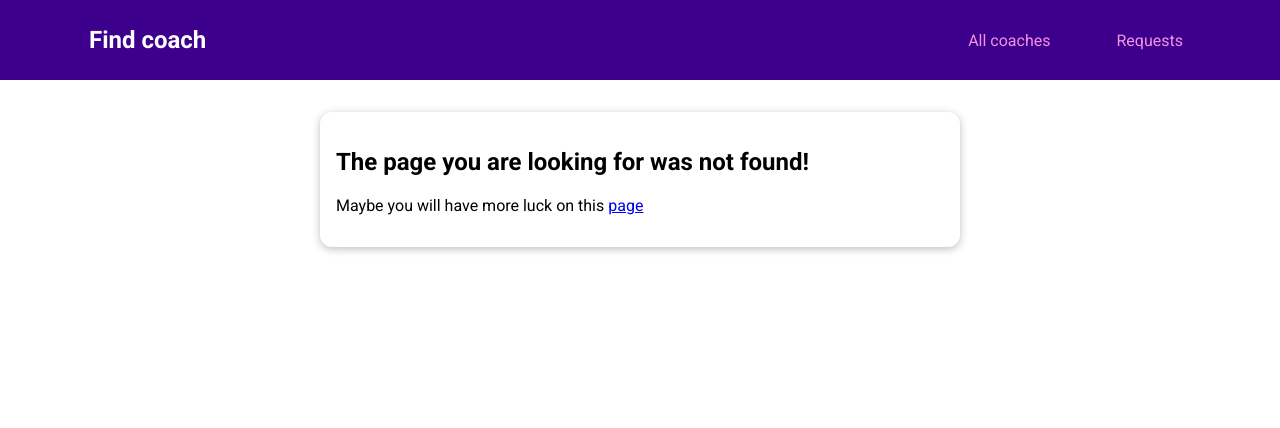
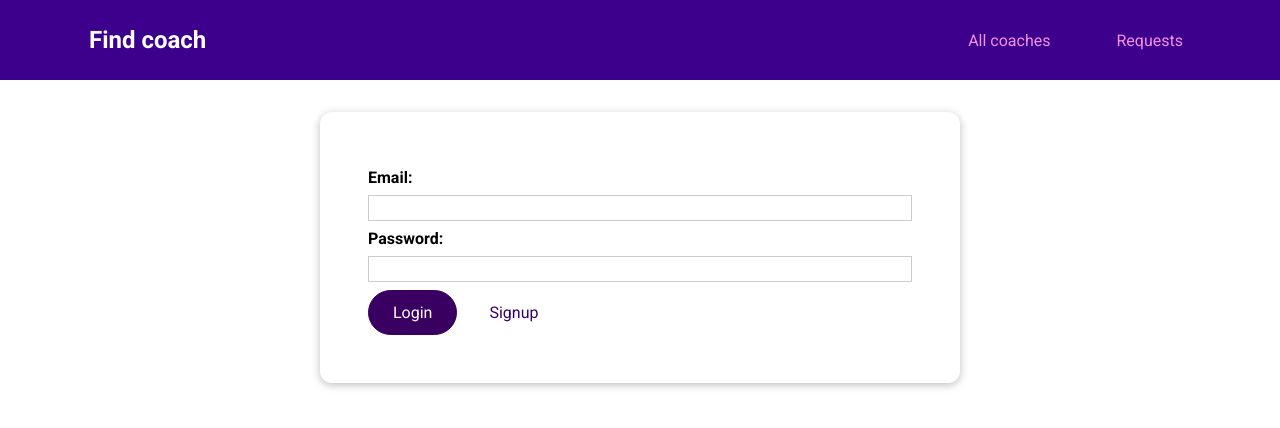
Before and after one commit to MarcoMruz/find-coach, a Vue app: page /auth in a window 1280 px wide. Before the commit this address had no page. Shown: the top 428 px of the page. Built offline with nearby package versions, Linux system fonts and the light colour scheme.

Commit message:
add auth handling to vuex and form

```diff
--- a/config.js
+++ b/config.js
@@ -1,2 +1,6 @@
 export const API_URL =
   'https://svelte-todo-88b77-default-rtdb.europe-west1.firebasedatabase.app/';
+
+const API_KEY = 'AIzaSyBucTPEargcjMorVtnfE6fXLGrpz2JyCxc';
+
+export const AUTH_API_URL = `https://identitytoolkit.googleapis.com/v1/accounts:signUp?key=${API_KEY}`;
--- /dev/null
+++ b/src/pages/auth/AuthForm.vue
@@ -0,0 +1,99 @@
+<template>
+  <VCard>
+    <form @submit.prevent="handleLogin">
+      <div class="form-control">
+        <label for="email">Email:</label>
+        <input type="email" id="email" required v-model.trim="email" />
+      </div>
+
+      <div class="form-control">
+        <label for="password">Password:</label>
+        <input type="password" id="password" required v-model.trim="password" />
+      </div>
+
+      <VButton>{{ submitButtonCaption }}</VButton>
+      <VButton type="button" mode="flat" @click="switchToRegister">{{
+        toggleButtonCaption
+      }}</VButton>
+    </form>
+  </VCard>
+</template>
+
+<script>
+export default {
+  data() {
+    return {
+      email: '',
+      password: '',
+      mode: 'login'
+    };
+  },
+
+  computed: {
+    submitButtonCaption() {
+      return this.mode === 'login' ? 'Login' : 'Signup';
+    },
+
+    toggleButtonCaption() {
+      return this.mode === 'login' ? 'Signup' : 'Login';
+    }
+  },
+
+  methods: {
+    handleLogin() {
+      this.mode === 'login'
+        ? ''
+        : this.$store.dispatch('signup', {
+            email: this.email,
+            password: this.password
+          });
+    },
+
+    switchToRegister() {
+      this.mode = this.mode === 'login' ? 'signup' : 'login';
+    }
+  }
+};
+</script>
+
+<style scoped>
+form {
+  margin: 1rem;
+  padding: 1rem;
+}
+
+.form-control {
+  margin: 0.5rem 0;
+}
+
+label {
+  font-weight: bold;
+  margin-bottom: 0.5rem;
+  display: block;
+}
+
+input,
+textarea {
+  display: block;
+  width: 100%;
+  font: inherit;
+  border: 1px solid #ccc;
+  padding: 0.15rem;
+}
+
+input:focus,
+textarea:focus {
+  border-color: #3d008d;
+  background-color: #faf6ff;
+  outline: none;
+}
+
+.errors {
+  font-weight: bold;
+  color: red;
+}
+
+.actions {
+  text-align: center;
+}
+</style>
--- a/src/router.js
+++ b/src/router.js
@@ -6,6 +6,8 @@ import CoachesRegister from './pages/coaches/CoachesRegister.vue';
 
 import ContactCoach from './pages/requests/ContactCoach.vue';
 import RequestsList from './pages/requests/RequestsList.vue';
+
+import AuthForm from './pages/auth/AuthForm.vue';
 
 import NotFound from './pages/NotFound.vue';
 
@@ -22,7 +24,8 @@ const router = createRouter({
     },
     { path: '/register', component: CoachesRegister },
     { path: '/requests', component: RequestsList },
-    { path: '/:notFound(.*)', component: NotFound }
+    { path: '/:notFound(.*)', component: NotFound },
+    { path: '/auth', component: AuthForm }
   ]
 });
 
--- a/src/store/index.js
+++ b/src/store/index.js
@@ -2,23 +2,13 @@ import { createStore } from 'vuex';
 
 import coaches from './modules/coaches/index.js';
 import requests from './modules/requests/index.js';
+import auth from './modules/auth/index.js';
 
 const store = createStore({
   modules: {
     coaches,
-    requests
-  },
-
-  state() {
-    return {
-      userId: 'c3'
-    };
-  },
-
-  getters: {
-    userId(state) {
-      return state.userId;
-    }
+    requests,
+    auth
   }
 });
 
--- /dev/null
+++ b/src/store/modules/auth/actions.js
@@ -0,0 +1,23 @@
+import { AUTH_API_URL } from '../../../../config';
+
+export default {
+  // login(context, payload) {},
+
+  async signup(context, payload) {
+    const response = await fetch(AUTH_API_URL, {
+      method: 'POST',
+      body: JSON.stringify(payload),
+      returnSecureToken: true
+    });
+
+    const data = await response.json();
+
+    if (!response.ok) throw new Error(data.message || 'Failed to register.');
+
+    context.commit('setUser', {
+      token: data.idToken,
+      userId: data.localId,
+      tokenExpiration: data.expiresIn
+    });
+  }
+};
--- /dev/null
+++ b/src/store/modules/auth/getters.js
@@ -0,0 +1,5 @@
+export default {
+  userId(state) {
+    return state.userId;
+  }
+};
--- /dev/null
+++ b/src/store/modules/auth/index.js
@@ -0,0 +1,16 @@
+import mutations from './mutations';
+import actions from './actions';
+import getters from './getters';
+
+export default {
+  state() {
+    return {
+      userId: null,
+      tokenExpiration: null,
+      token: null
+    };
+  },
+  mutations,
+  getters,
+  actions
+};
--- /dev/null
+++ b/src/store/modules/auth/mutations.js
@@ -0,0 +1,7 @@
+export default {
+  setUser(state, { token, userId, tokenExpiration }) {
+    state.token = token;
+    state.userId = userId;
+    state.tokenExpiration = tokenExpiration;
+  }
+};
```
